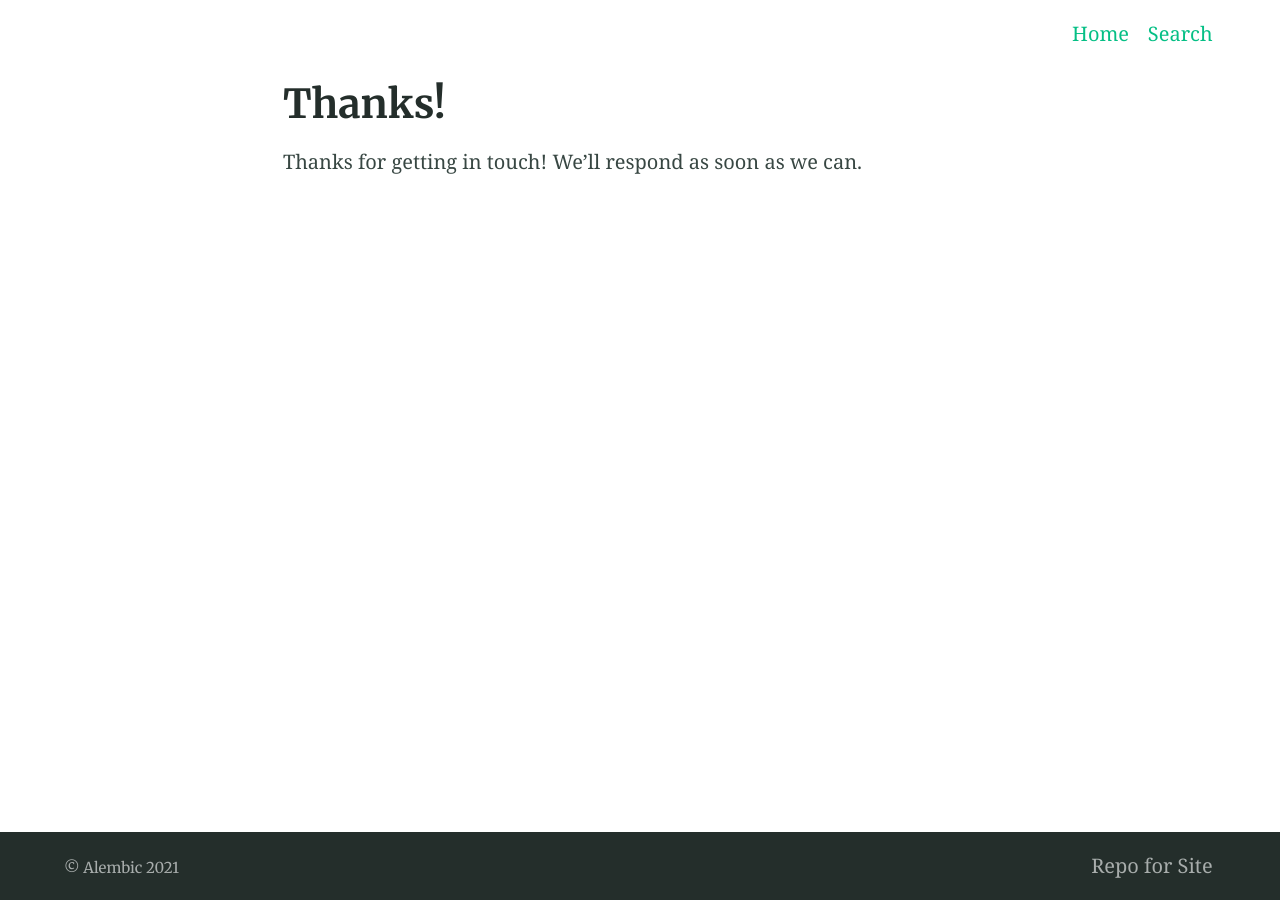
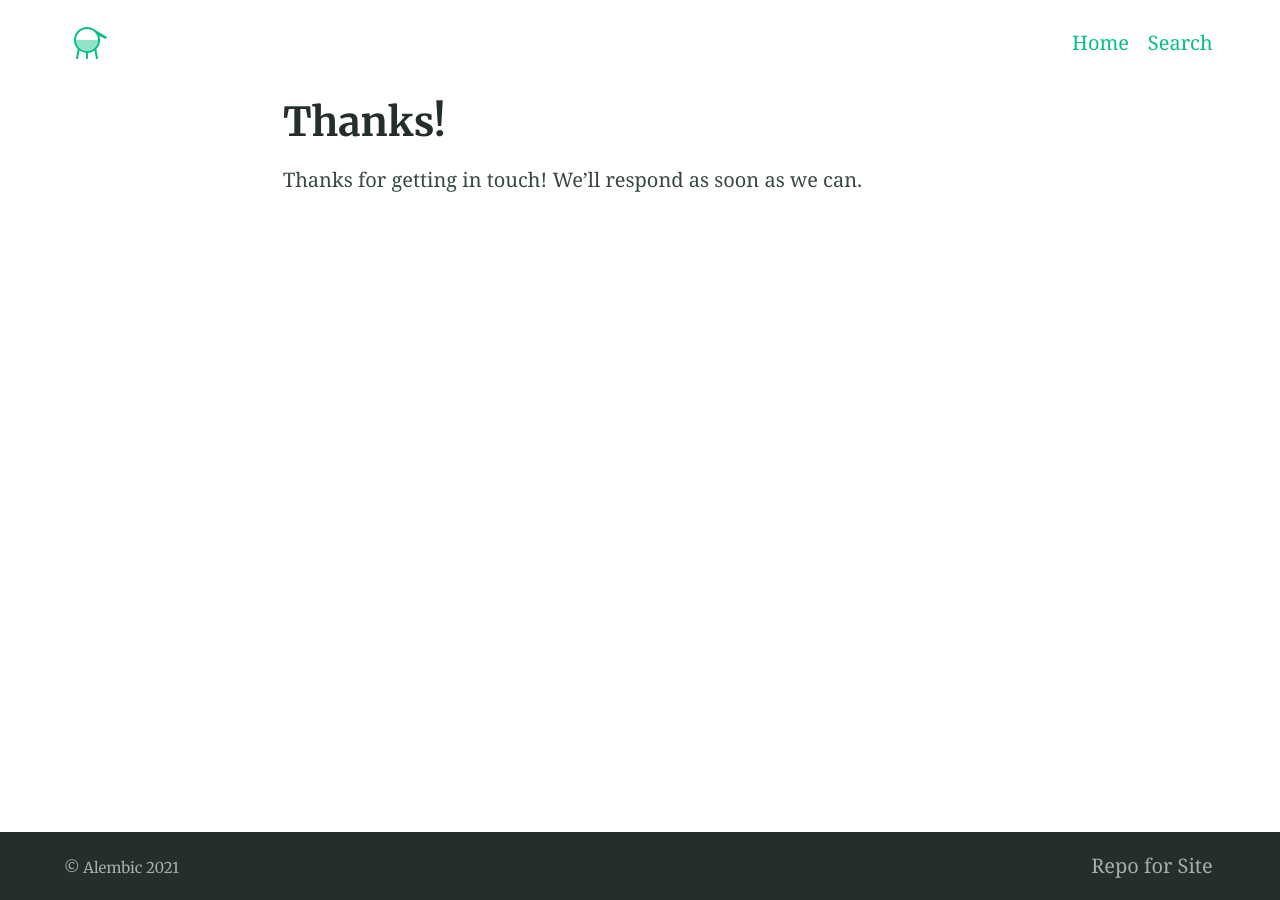
Before and after one commit to silentfatez/silentfatez.github.io, a Jekyll site: the page built from thanks.md, in a window 1280 px wide. Built offline with Jekyll 4.4.1, drawn with Linux system fonts in a browser that asks for light colours.

Commit message:
adjustments

```diff
--- a/_config.yml
+++ b/_config.yml
@@ -94,7 +94,7 @@ defaults:
 encoding: utf-8 # Make sure the encoding is right
 lang: en-GB # Set the site language
 title: "Alembic" # Site name or title, also used in jekyll-seo-tag
-logo: "/assets/logo/SVG/Asset 1.svg" # Site logo, also used in jekyll-seo-tag
+logo: "/assets/logos/logo.svg" # Site logo, also used in jekyll-seo-tag
 description: "Keith Portfolio" # Site description and default description, also used in jekyll-seo-tag
 url: "https://silentfatez.github.io/" # Site url, also used in jekyll-seo-tag
 baseurl: ""
```
Also changed, not shown: index.md (+1 -1 lines), 1 other file.
